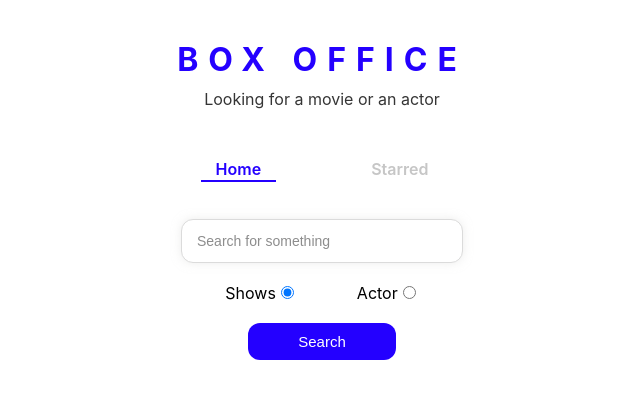
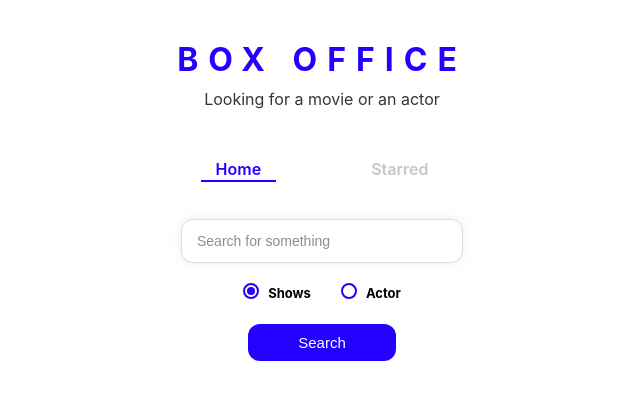
Before and after one commit to AbhishekKumar2233/Box-Office-reactapp, a React (Create React App) app: page / in a window 1280 px wide. Shown: the top 400 px of the page, without its empty margins (318-958 px from the left). Built offline with nearby package versions, Linux system fonts and the light colour scheme.

Commit message:
everything working fine now

```diff
--- a/src/Components/CustomRadio.jsx
+++ b/src/Components/CustomRadio.jsx
@@ -3,9 +3,10 @@ import { RadioWrapper } from "./CustomRadioStyle";
 
 export default function CustomRadio({ label, ...restProps }) {
   return (
-    <div htmlFor={restProps.id}>
+    <RadioWrapper htmlFor={restProps.id}>
       {label}
-      <input type="radio" {...restProps} />
-    </div>
+      <input {...restProps} type="radio" />
+      <span />
+    </RadioWrapper>
   );
 }
--- a/src/Components/CustomRadioStyle.js
+++ b/src/Components/CustomRadioStyle.js
@@ -13,13 +13,15 @@ export const RadioWrapper = styled.label`
   input {
     position: absolute;
     cursor: pointer;
+    opacity: 0;
+    background-color: red;
   }
   span {
     position: absolute;
     top: 0;
     left: 0;
-    height: 16px;
-    width: 16px;
+    height: 12px;
+    width: 12px;
     background-color: #fff;
     border: 2px solid ${({ theme }) => theme.mainColors.blue};
     border-radius: 50%;
@@ -37,11 +39,11 @@ export const RadioWrapper = styled.label`
     display: block;
   }
   span:after {
-    top: 4px;
-    left: 4px;
+    top: 2px;
+    left: 2px;
     width: 8px;
     height: 8px;
     border-radius: 50%;
-    border: 2px solid ${({ theme }) => theme.mainColors.blue};
+    background-color: ${({ theme }) => theme.mainColors.blue};
   }
 `;
```
